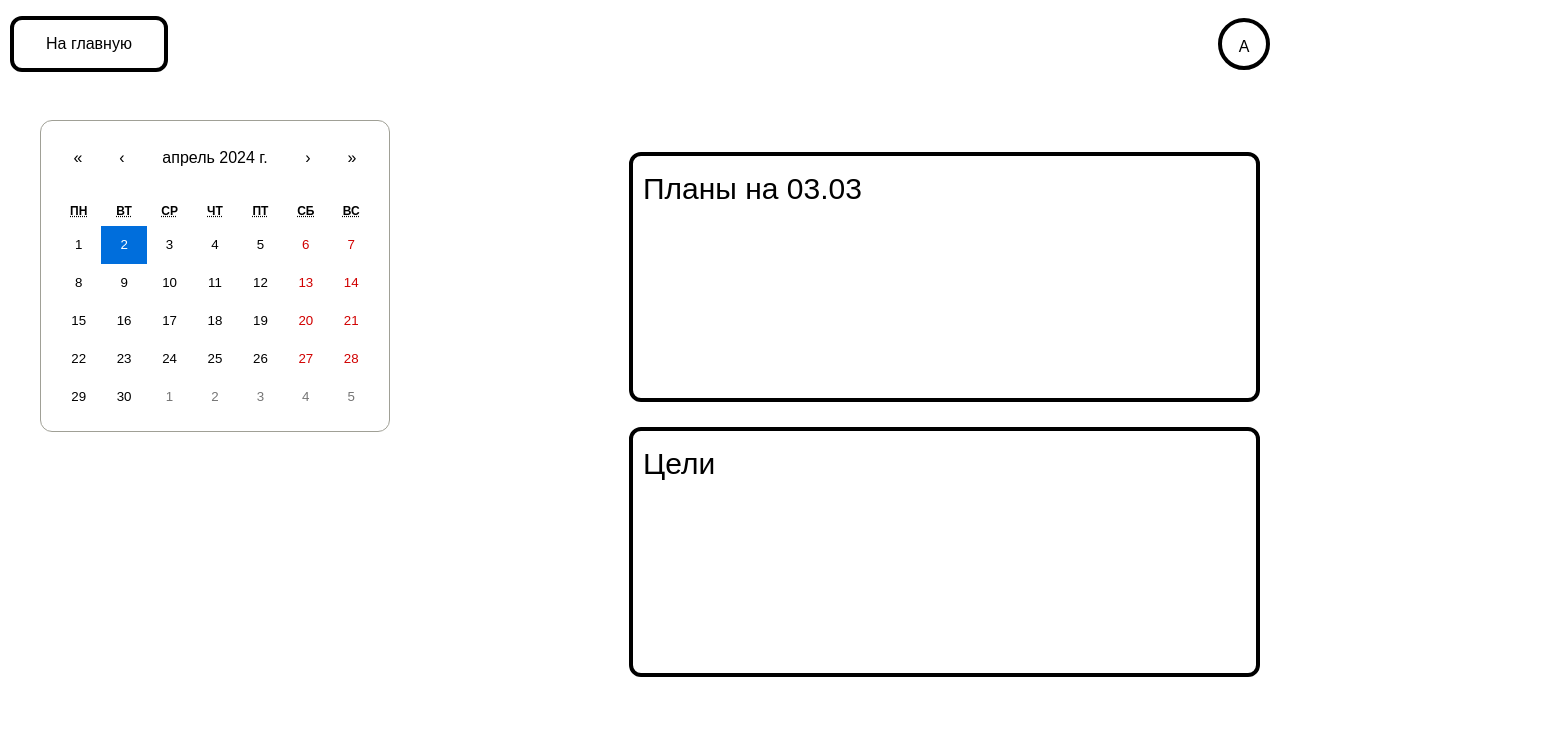
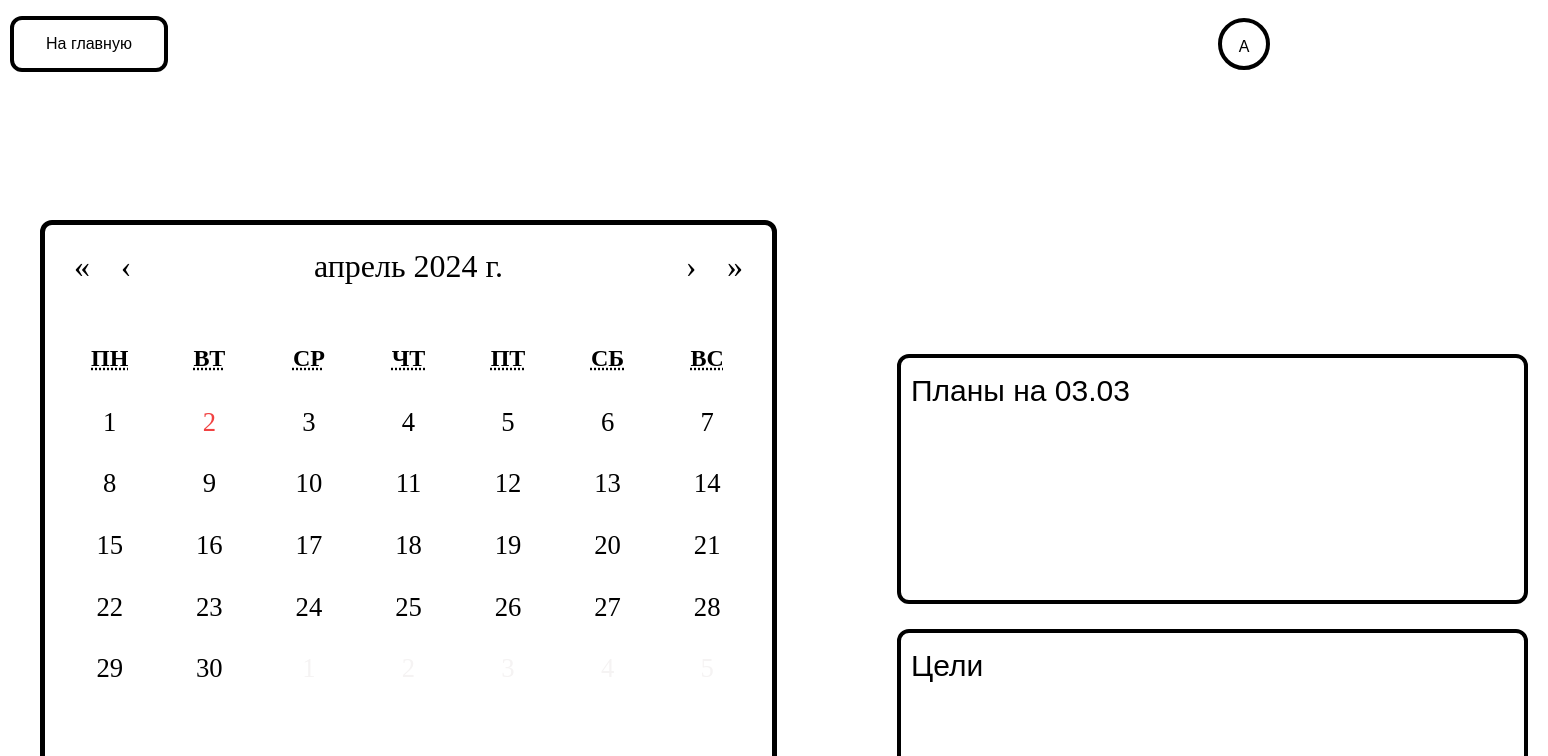
Before and after one commit to kleprer/diary, a Next.js app: page /calendar in a window 1280 px wide. Shown: the top 756 px of the page, 1548 px wide, since content can reach past the window. Built offline with nearby package versions, Linux system fonts and the light colour scheme; a web font is replaced by a local one.

Commit message:
style for calendar

```diff
--- a/app/calendar/page.js
+++ b/app/calendar/page.js
@@ -3,7 +3,8 @@ import NavbarCalendar from "/components/NavbarCalendar";
 import Card from "/components/Card";
 import { useState } from "react";
 import Calendar from 'react-calendar';
-import 'react-calendar/dist/Calendar.css';
+import '/components/Calendar.css';
+
 
 export default function CalendarTasksGoals() {
 
--- a/app/dairy page/page.js
+++ b/app/dairy page/page.js
@@ -0,0 +1,8 @@
+import NavbarCalendar from "/components/NavbarCalendar";
+
+
+export default function DairyPage(){
+    return(
+        <NavbarCalendar />
+    )
+}
--- /dev/null
+++ b/components/Calendar.css
@@ -0,0 +1,160 @@
+
+.react-calendar {
+    width: 737px;
+    height: 615px;
+    margin-top: 100px;
+    max-width: 100%;
+    background: white;
+    border: 5px solid #000000;
+    font-family: font;
+    line-height: 41.6px;
+    font-size: 32px;
+  }
+
+  .react-calendar--doubleView {
+    width: 664.11px;
+  }
+
+  .react-calendar--doubleView .react-calendar__viewContainer {
+    display: none;
+    margin: -0.5em;
+  }
+
+  .react-calendar--doubleView .react-calendar__viewContainer > * {
+    width: 50%;
+    margin: 0.5em;
+  }
+
+  .react-calendar,
+  .react-calendar *,
+  .react-calendar *:before,
+  .react-calendar *:after {
+    -moz-box-sizing: border-box;
+    -webkit-box-sizing: border-box;
+    box-sizing: border-box;
+  }
+
+  .react-calendar button {
+    margin: 0;
+    border: 0;
+    outline: none;
+  }
+
+  .react-calendar button:enabled:hover {
+    cursor: pointer;
+  }
+
+  .react-calendar__navigation {
+    display: flex;
+    height: 54.26px;
+    margin-bottom: 1em;
+  }
+
+  .react-calendar__navigation button {
+    min-width: 44px;
+    background: none;
+  }
+
+  .react-calendar__navigation button:disabled {
+    background-color: #f0f0f0;
+  }
+
+  .react-calendar__navigation button:enabled:hover,
+  .react-calendar__navigation button:enabled:focus {
+    background-color: #e6e6e6;
+  }
+
+  .react-calendar__month-view__weekdays {
+    text-align: center;
+    text-transform: uppercase;
+    font: inherit;
+    font-size: 0.75em;
+    font-weight: bold;
+  }
+
+  .react-calendar__month-view__weekdays__weekday {
+    padding: 0.5em;
+  }
+
+  .react-calendar__month-view__weekNumbers .react-calendar__tile {
+    display: flex;
+    align-items: end;
+    justify-content: left;
+    font: inherit;
+    font-size: 0.75em;
+    font-weight: bold;
+  }
+
+  .react-calendar__month-view__days__day--weekend {
+    color: #000000;
+  }
+
+  .react-calendar__month-view__days__day--neighboringMonth,
+  .react-calendar__decade-view__years__year--neighboringDecade,
+  .react-calendar__century-view__decades__decade--neighboringCentury {
+    color: #f5f3f3;
+  }
+
+  .react-calendar__year-view .react-calendar__tile,
+  .react-calendar__decade-view .react-calendar__tile,
+  .react-calendar__century-view .react-calendar__tile {
+    padding: 2em 0.5em;
+  }
+
+  .react-calendar__tile {
+    max-width: 100%;
+    padding: 10px 6.6667px;
+    background: none;
+    text-align: center;
+    line-height: 16px;
+    font: inherit;
+    font-size: 0.833em;
+  }
+
+  .react-calendar__tile:disabled {
+    background-color: #f0f0f0;
+    color: #ababab;
+  }
+
+  .react-calendar__month-view__days__day--neighboringMonth:disabled,
+  .react-calendar__decade-view__years__year--neighboringDecade:disabled,
+  .react-calendar__century-view__decades__decade--neighboringCentury:disabled {
+    color: #cdcdcd;
+  }
+
+  .react-calendar__tile:enabled:hover,
+  .react-calendar__tile:enabled:focus {
+    background-color: #e6e6e6;
+  }
+
+  .react-calendar__tile--now {
+    background: #ffffff;
+  }
+
+  .react-calendar__tile--now:enabled:hover,
+  .react-calendar__tile--now:enabled:focus {
+    background: #ababab;
+  }
+
+  .react-calendar__tile--hasActive {
+    background: #949494;
+  }
+
+  .react-calendar__tile--hasActive:enabled:hover,
+  .react-calendar__tile--hasActive:enabled:focus {
+    background: #f6f7f8;
+  }
+
+  .react-calendar__tile--active {
+    background: #ffffff;
+    color: #F14242;
+  }
+
+  .react-calendar__tile--active:enabled:hover,
+  .react-calendar__tile--active:enabled:focus {
+    background: #ffffff;
+  }
+
+  .react-calendar--selectRange .react-calendar__tile--hover {
+    background-color: #e6e6e6;
+  }
--- /dev/null
+++ b/components/DairyWindow.jsx
@@ -0,0 +1,9 @@
+import React from "react";
+
+const DairyWindow = () => {
+    return (
+        <div className="w-[1356px] h-[769px] border-black border-4 rounded-xl m-auto mt-[115px]">
+
+        </div>
+    )
+}
```
Also changed, not shown: app/layout.js (line endings or trailing spaces).
